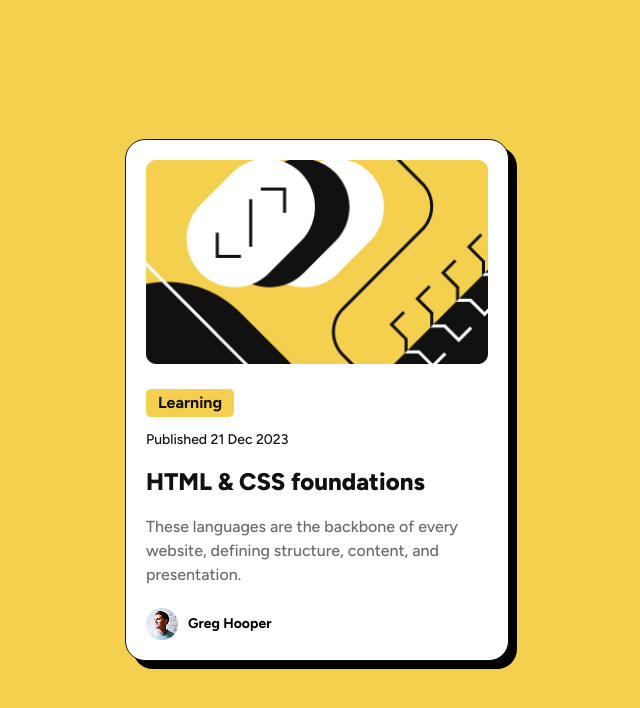
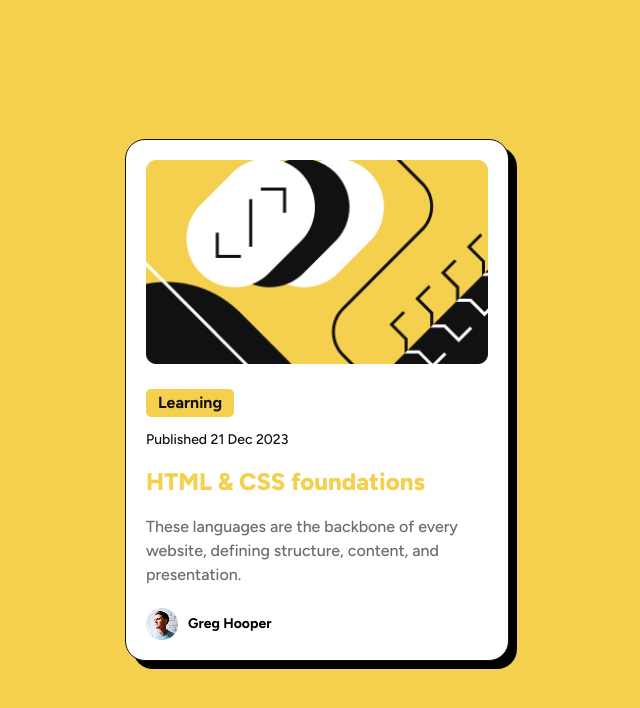
Before and after one commit to miftahudinsy/blog-card-html-css, a plain HTML site: page blog-card/index.html in a window 1280 px wide. In both pictures the pointer is over the element "HTML & CSS foundations". Shown: the whole page, without its empty margins (323-963 px from the left). Drawn offline with nearby package versions, Linux system fonts and the light colour scheme.

Commit message:
Enhance blog card title with hover effect and transition

```diff
--- a/blog-card/style.css
+++ b/blog-card/style.css
@@ -45,6 +45,12 @@ body {
 
 .content .title {
   font-weight: 800;
+  transition: 0.3s;
+}
+
+.content .title:hover {
+  color: #f4d04e;
+  cursor: pointer;
 }
 
 .content .description {
```
